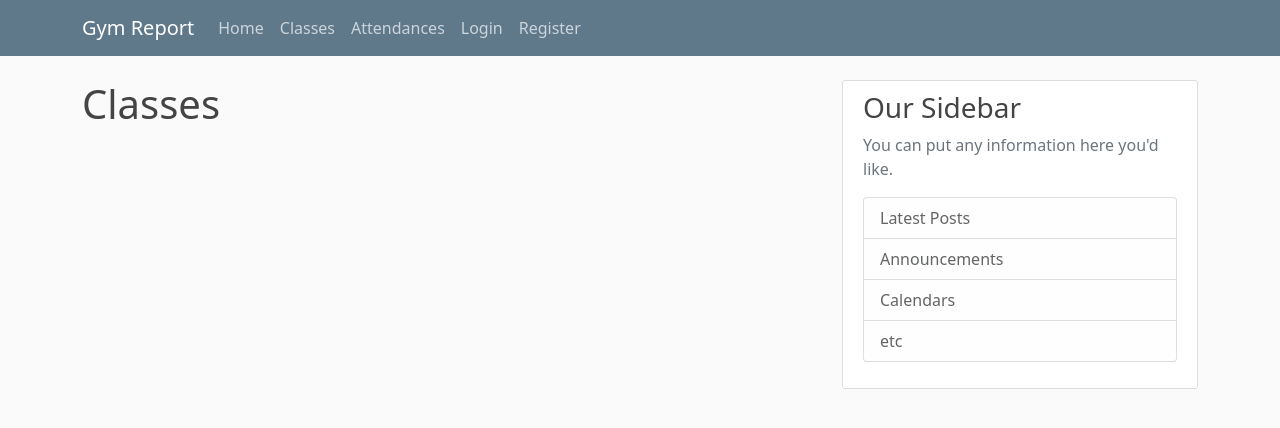
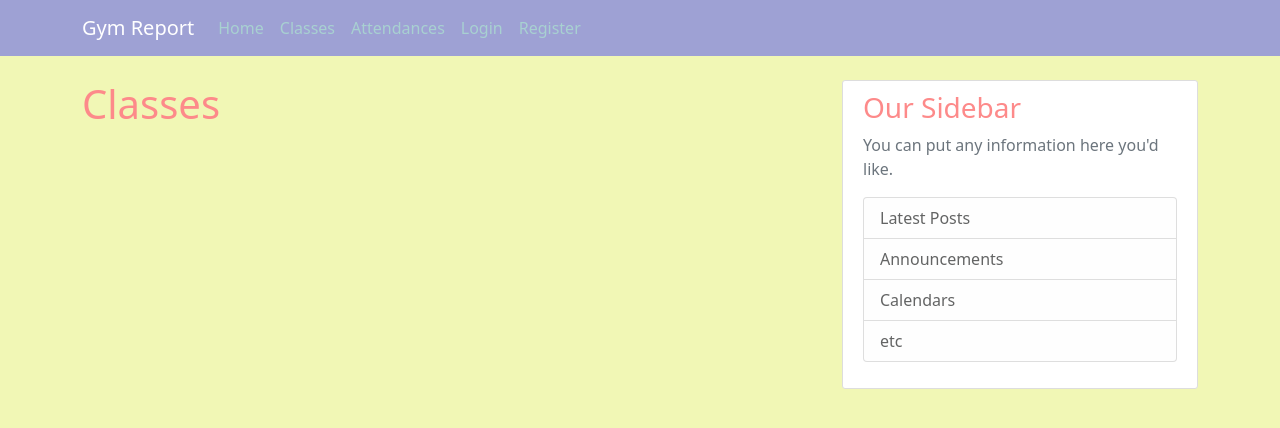
Before and after one commit to ayeryn/gymlog, a Flask app: page /classes in a window 1280 px wide. Shown: the top 428 px of the page. Run offline with Flask 3, Linux system fonts and the light colour scheme; data that the repository does not hold is empty.

Commit message:
Freshen up

```diff
--- a/gymreport/static/main.css
+++ b/gymreport/static/main.css
@@ -1,7 +1,10 @@
 body {
-    background: #fafafa;
+    background: #F1F7B5;
     color: #333333;
     margin-top: 5rem;
+    /* background-image: url("bg.jpg"); */
+    background-size: cover;
+    background-position: center;
 }
 
 h1,
@@ -10,15 +13,23 @@
 h4,
 h5,
 h6 {
-    color: #444444;
+    color: #FD8A8A;
 }
 
-.bg-steel {
-    background-color: #5f788a;
+.header-text:hover {
+    color: #3A1078;
+}
+
+.site-nav-bg {
+    background-color: #9EA1D4;
+}
+
+.navbar-brand {
+    color: #3A1078;
 }
 
 .site-header .navbar-nav .nav-link {
-    color: #cbd5db;
+    color: #A8D1D1;
 }
 
 .site-header .navbar-nav .nav-link:hover {
--- a/gymreport/templates/layout.html
+++ b/gymreport/templates/layout.html
@@ -18,7 +18,7 @@
 
 <body>
     <header class="site-header">
-            <nav class="navbar navbar-expand-md navbar-dark bg-steel fixed-top">
+        <nav class="navbar navbar-expand-md navbar-dark site-nav-bg fixed-top">
             <div class="container">
                 <a class="navbar-brand mr-4" href="/">Gym Report</a>
                 <button class="navbar-toggler" type="button" data-toggle="collapse" data-target="#navbarToggle"
```
Lines whose indentation alone changed are shown as unchanged.
